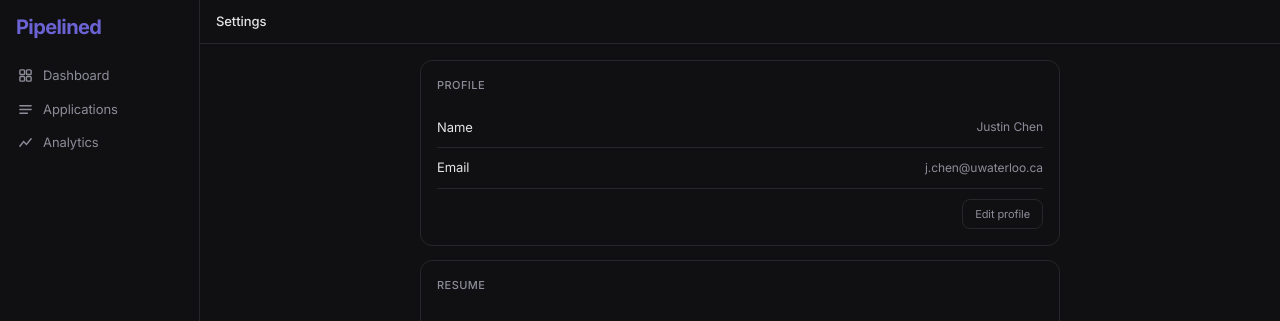
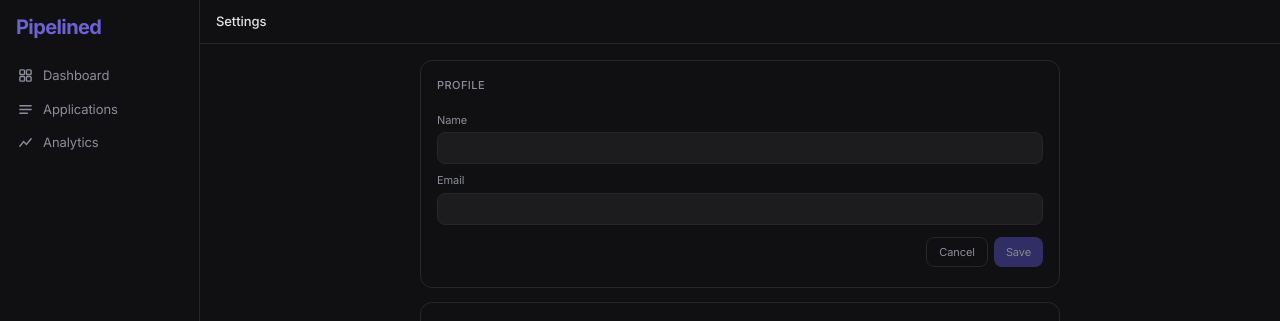
Before and after one commit to Justin67o/Pipelined, a Next.js app: page /settings in a window 1280 px wide. Both pictures are taken after a click on the button "Edit profile". Shown: the top 321 px of the page. Built offline with nearby package versions, Linux system fonts and the light colour scheme; no server answers.

Commit message:
add user api routes and add the ui

```diff
--- a/app/(dashboard)/settings/page.tsx
+++ b/app/(dashboard)/settings/page.tsx
@@ -1,20 +1,14 @@
 'use client'
 
-import { useState } from 'react'
+import { useState, useEffect } from 'react'
 import { Trash2 } from 'lucide-react'
+import { signOut } from 'next-auth/react'
 import { useCycle, CoopCycle } from '@/lib/CycleContext'
 
 // ─── Helpers ──────────────────────────────────────────────────────────────────
 
 const TERMS = ['Fall', 'Winter', 'Spring']
 const CURRENT_YEAR = new Date().getFullYear()
-
-// ─── Mock Data (non-cycle) ────────────────────────────────────────────────────
-
-const mockUser = {
-  name: 'Justin Chen',
-  email: 'j.chen@uwaterloo.ca',
-}
 
 // ─── Sub-components ───────────────────────────────────────────────────────────
 
@@ -110,10 +104,48 @@
   )
 }
 
+function DeleteAccountModal({ onConfirm, onCancel, loading }: {
+  onConfirm: () => void
+  onCancel: () => void
+  loading: boolean
+}) {
+  return (
+    <div className="fixed inset-0 z-50 flex items-center justify-center bg-black/50">
+      <div className="bg-background border border-border rounded-xl p-5 w-[320px] flex flex-col gap-4">
+        <div>
+          <div className="text-[13px] font-medium text-[#d46b6b] mb-1">
+            Delete account?
+          </div>
+          <div className="text-[11px] text-muted-foreground leading-relaxed">
+            This will permanently delete your account, all your cycles, and all your applications. This cannot be undone.
+          </div>
+        </div>
+        <div className="flex gap-1.5 justify-end">
+          <GhostButton onClick={onCancel}>Cancel</GhostButton>
+          <button
+            onClick={onConfirm}
+            disabled={loading}
+            className="text-[11px] px-3 py-1.5 rounded-lg bg-[#3d1010] text-[#d46b6b] border border-[#6b2a2a] cursor-pointer disabled:opacity-50"
+          >
+            {loading ? 'Deleting…' : 'Delete account'}
+          </button>
+        </div>
+      </div>
+    </div>
+  )
+}
+
 // ─── Settings Page ────────────────────────────────────────────────────────────
 
 export default function SettingsPage() {
   const { cycles, activeCycleId, setActiveCycle, refreshCycles } = useCycle()
+
+  const [userName, setUserName] = useState('')
+  const [userEmail, setUserEmail] = useState('')
+  const [editingProfile, setEditingProfile] = useState(false)
+  const [editName, setEditName] = useState('')
+  const [editEmail, setEditEmail] = useState('')
+  const [savingProfile, setSavingProfile] = useState(false)
 
   const [followUpReminders, setFollowUpReminders] = useState(true)
   const [deadlineAlerts, setDeadlineAlerts] = useState(false)
@@ -125,6 +157,52 @@
   const [cycleToDelete, setCycleToDelete] = useState<CoopCycle | null>(null)
   const [deleting, setDeleting] = useState(false)
   const [adding, setAdding] = useState(false)
+  const [showDeleteAccountModal, setShowDeleteAccountModal] = useState(false)
+  const [deletingAccount, setDeletingAccount] = useState(false)
+
+  async function handleDeleteAccount() {
+    setDeletingAccount(true)
+    try {
+      const res = await fetch('/api/user', { method: 'DELETE' })
+      if (res.ok) await signOut({ callbackUrl: '/login' })
+    } finally {
+      setDeletingAccount(false)
+    }
+  }
+
+  useEffect(() => {
+    fetch('/api/user')
+      .then(r => r.json())
+      .then(({ data }) => {
+        setUserName(data.name)
+        setUserEmail(data.email)
+      })
+      .catch(() => {})
+  }, [])
+
+  function handleEditProfile() {
+    setEditName(userName)
+    setEditEmail(userEmail)
+    setEditingProfile(true)
+  }
+
+  async function handleSaveProfile() {
+    setSavingProfile(true)
+    try {
+      const res = await fetch('/api/user', {
+        method: 'PATCH',
+        headers: { 'Content-Type': 'application/json' },
+        body: JSON.stringify({ name: editName, email: editEmail }),
+      })
+      if (res.ok) {
+        setUserName(editName)
+        setUserEmail(editEmail)
+        setEditingProfile(false)
+      }
+    } finally {
+      setSavingProfile(false)
+    }
+  }
 
   async function handleAddCycle() {
     const exists = cycles.find(c => c.term === newTerm && c.year === newYear)
@@ -150,7 +228,13 @@
     setDeleting(true)
     try {
       const res = await fetch(`/api/cycles/${cycleToDelete.id}`, { method: 'DELETE' })
-      if (res.ok) await refreshCycles()
+      if (res.ok) {
+        if (cycleToDelete.id === activeCycleId) {
+          const remaining = cycles.filter(c => c.id !== cycleToDelete.id)
+          if (remaining[0]) await setActiveCycle(remaining[0].id)
+        }
+        await refreshCycles()
+      }
     } finally {
       setDeleting(false)
       setCycleToDelete(null)
@@ -174,6 +258,13 @@
           loading={deleting}
         />
       )}
+      {showDeleteAccountModal && (
+        <DeleteAccountModal
+          onConfirm={handleDeleteAccount}
+          onCancel={() => setShowDeleteAccountModal(false)}
+          loading={deletingAccount}
+        />
+      )}
 
       {/* Topbar */}
       <div className="h-11 border-b border-border flex items-center px-4 bg-background shrink-0">
@@ -186,15 +277,48 @@
 
           {/* Profile */}
           <SectionCard title="Profile">
+            {editingProfile ? (
+              <div className="flex flex-col gap-2 py-1">
+                <div className="flex flex-col gap-1">
+                  <label className="text-[11px] text-muted-foreground">Name</label>
+                  <input
+                    value={editName}
+                    onChange={e => setEditName(e.target.value)}
+                    className="text-[12px] px-2.5 py-1.5 rounded-lg border border-border bg-secondary text-primary outline-none focus:border-[#534AB7]"
+                  />
+                </div>
+                <div className="flex flex-col gap-1">
+                  <label className="text-[11px] text-muted-foreground">Email</label>
+                  <input
+                    value={editEmail}
+                    onChange={e => setEditEmail(e.target.value)}
+                    className="text-[12px] px-2.5 py-1.5 rounded-lg border border-border bg-secondary text-primary outline-none focus:border-[#534AB7]"
+                  />
+                </div>
+                <div className="flex gap-1.5 justify-end pt-1">
+                  <GhostButton onClick={() => setEditingProfile(false)}>Cancel</GhostButton>
+                  <button
+                    onClick={handleSaveProfile}
+                    disabled={savingProfile || !editName.trim() || !editEmail.trim()}
+                    className="text-[11px] px-3 py-1.5 rounded-lg bg-[#534AB7] text-white border-0 cursor-pointer disabled:opacity-50"
+                  >
+                    {savingProfile ? 'Saving…' : 'Save'}
+                  </button>
+                </div>
+              </div>
+            ) : (
+              <>
                 <SettingRow label="Name">
-              <span className="text-[12px] text-muted-foreground">{mockUser.name}</span>
+                  <span className="text-[12px] text-muted-foreground">{userName}</span>
                 </SettingRow>
                 <SettingRow label="Email">
-              <span className="text-[12px] text-muted-foreground">{mockUser.email}</span>
+                  <span className="text-[12px] text-muted-foreground">{userEmail}</span>
                 </SettingRow>
                 <div className="pt-2.5 flex justify-end">
-              <GhostButton>Edit profile</GhostButton>
+                  <GhostButton onClick={handleEditProfile}>Edit profile</GhostButton>
                 </div>
+              </>
+            )}
           </SectionCard>
 
           {/* Resume */}
@@ -314,14 +438,14 @@
                 <div className="text-[13px] text-primary">Sign out</div>
                 <div className="text-[11px] text-muted-foreground mt-0.5">Sign out of your account</div>
               </div>
-              <GhostButton>Sign out</GhostButton>
+              <GhostButton onClick={() => signOut({ callbackUrl: '/login' })}>Sign out</GhostButton>
             </div>
             <div className="flex items-center justify-between py-2.5">
               <div>
                 <div className="text-[13px] text-[#d46b6b]">Delete account</div>
                 <div className="text-[11px] text-muted-foreground mt-0.5">Permanently delete all your data</div>
               </div>
-              <GhostButton danger>Delete account</GhostButton>
+              <GhostButton danger onClick={() => setShowDeleteAccountModal(true)}>Delete account</GhostButton>
             </div>
           </SectionCard>
 
--- a/app/api/user/route.ts
+++ b/app/api/user/route.ts
@@ -1,19 +1,31 @@
 import { prisma } from '@/lib/prisma';
 import { NextResponse } from 'next/server';
 import { requireAuthentication } from '@/lib/requireAuth';
+
+export async function GET() {
+    const user = await requireAuthentication();
+    if (!user) return new Response("Unauthorized", { status: 401 });
+
+    const data = await prisma.user.findUnique({
+        where: { id: user.id },
+        select: { name: true, email: true },
+    });
+
+    return NextResponse.json({ data });
+}
 
 export async function PATCH(request: Request) {
     const user = await requireAuthentication();
     if (!user) return new Response("Unauthorized", { status: 401 });
 
-    const { activeCycleId } = await request.json();
+    const body = await request.json();
+    const data: { activeCycleId?: string; name?: string; email?: string } = {};
+    if ('activeCycleId' in body) data.activeCycleId = body.activeCycleId;
+    if ('name' in body) data.name = body.name;
+    if ('email' in body) data.email = body.email;
 
     try {
-        await prisma.user.update({
-            where: { id: user.id },
-            data: { activeCycleId },
-        });
-
+        await prisma.user.update({ where: { id: user.id }, data });
         return NextResponse.json({ message: 'Updated' }, { status: 200 });
     } catch (error) {
         if (error instanceof Error) {
@@ -21,3 +33,19 @@
         }
     }
 }
+
+export async function DELETE(){
+    const user = await requireAuthentication();
+    if(!user) return new Response("Unauthorized", { status: 401 });
+
+    try{
+        await prisma.user.delete({
+            where: { id: user.id }
+        })
+        return NextResponse.json({ message: 'Deleted' }, { status: 200 });
+    } catch (error) {
+        if (error instanceof Error) {
+            return NextResponse.json({ message: `Error deleting user: ${error.message}` }, { status: 500 });
+        }
+    }
+}
```
Lines whose indentation alone changed are shown as unchanged.
